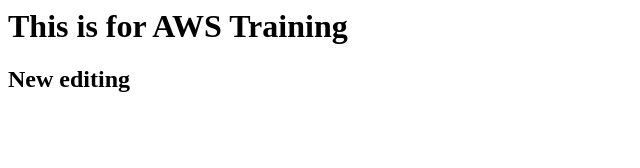
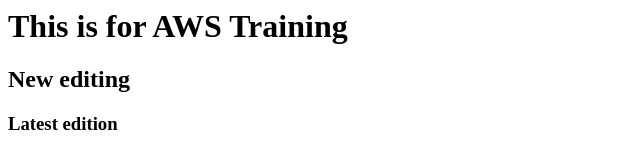
Before and after one commit to hishamaderis/awstraining, a plain HTML site: page index.html in a window 1280 px wide. Shown: the whole page, without its empty margins (0-640 px from the left). Drawn offline with Linux system fonts and the light colour scheme.

Commit message:
Update index.html

```diff
--- a/index.html
+++ b/index.html
@@ -1,4 +1,5 @@
 <html>
 <h1>This is for AWS Training</h1>
   <h2>New editing</h2>
+  <h3>Latest edition</h3>
 <html>
```
